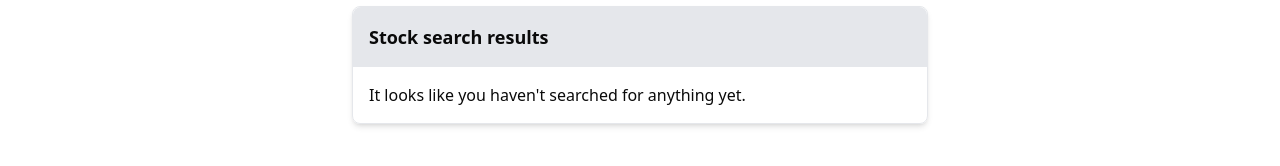
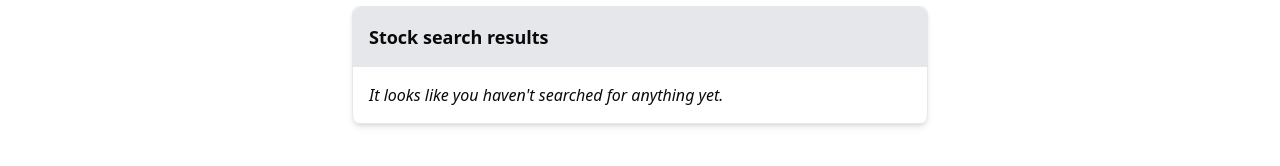
Before and after one commit to dervarga/stocky, a Next.js app: page / in a window 1280 px wide. Shown: the part 254-420 px from the top of the page. Built offline with nearby package versions, Linux system fonts and the light colour scheme.

Commit message:
feat: adjust stack search ui

```diff
--- a/components/matches/MatchesParts.tsx
+++ b/components/matches/MatchesParts.tsx
@@ -40,7 +40,7 @@ export const Matches = ({
 }) => {
   if (!searchTerm) {
     return (
-      <div className='p-4'>
+      <div className='p-4 italic'>
         It looks like you haven't searched for anything yet.
       </div>
     )
```
